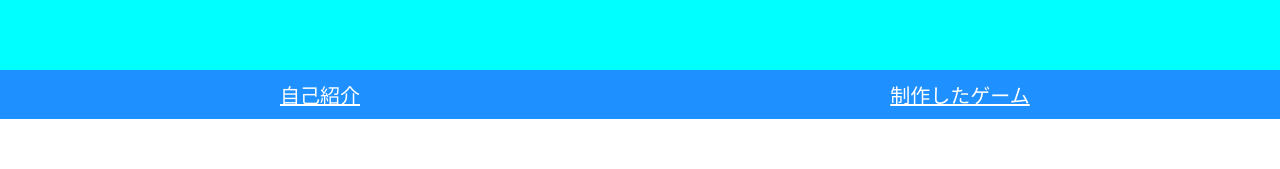
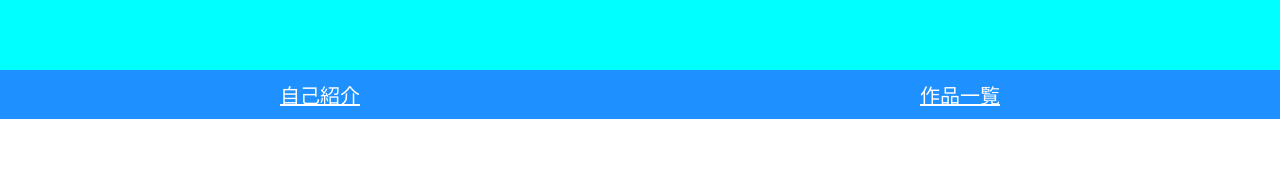
Before and after one commit to ZhiMie1213/MyPortfolio, a plain HTML site: page index.html in a window 1280 px wide. Shown: the part 500-669 px from the top of the page. Drawn offline with Linux system fonts and the light colour scheme.

Commit message:
Update index.html

```diff
--- a/index.html
+++ b/index.html
@@ -16,7 +16,7 @@
 	<nav>
 		<ul>
 			<li><a href = "index.html">自己紹介</a></li>
-			<li><a href = "GamesPage.html">制作したゲーム</a></li>
+			<li><a href = "GamesPage.html">作品一覧</a></li>
 		</ul>
 	</nav>
 </header>
```
